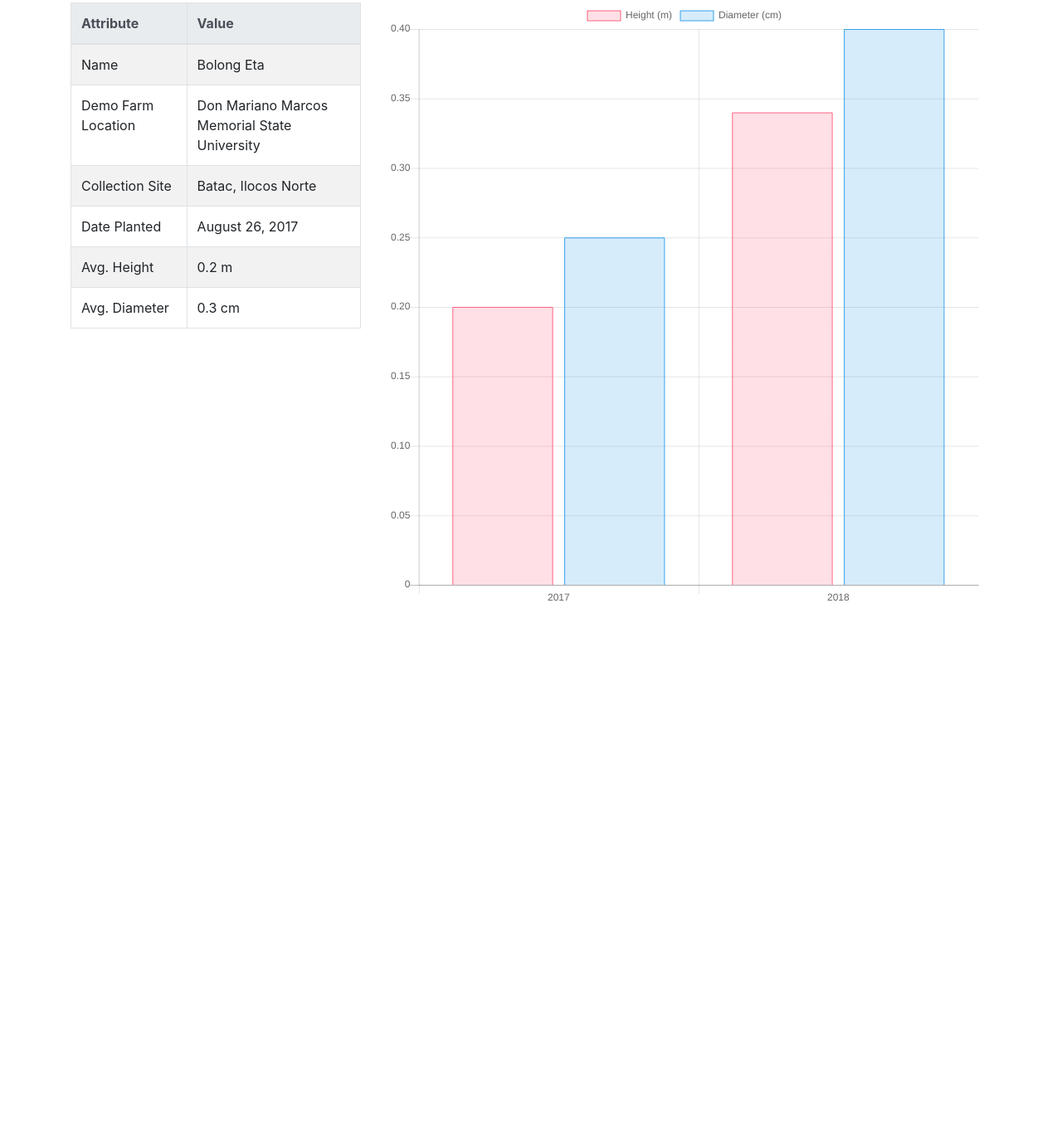
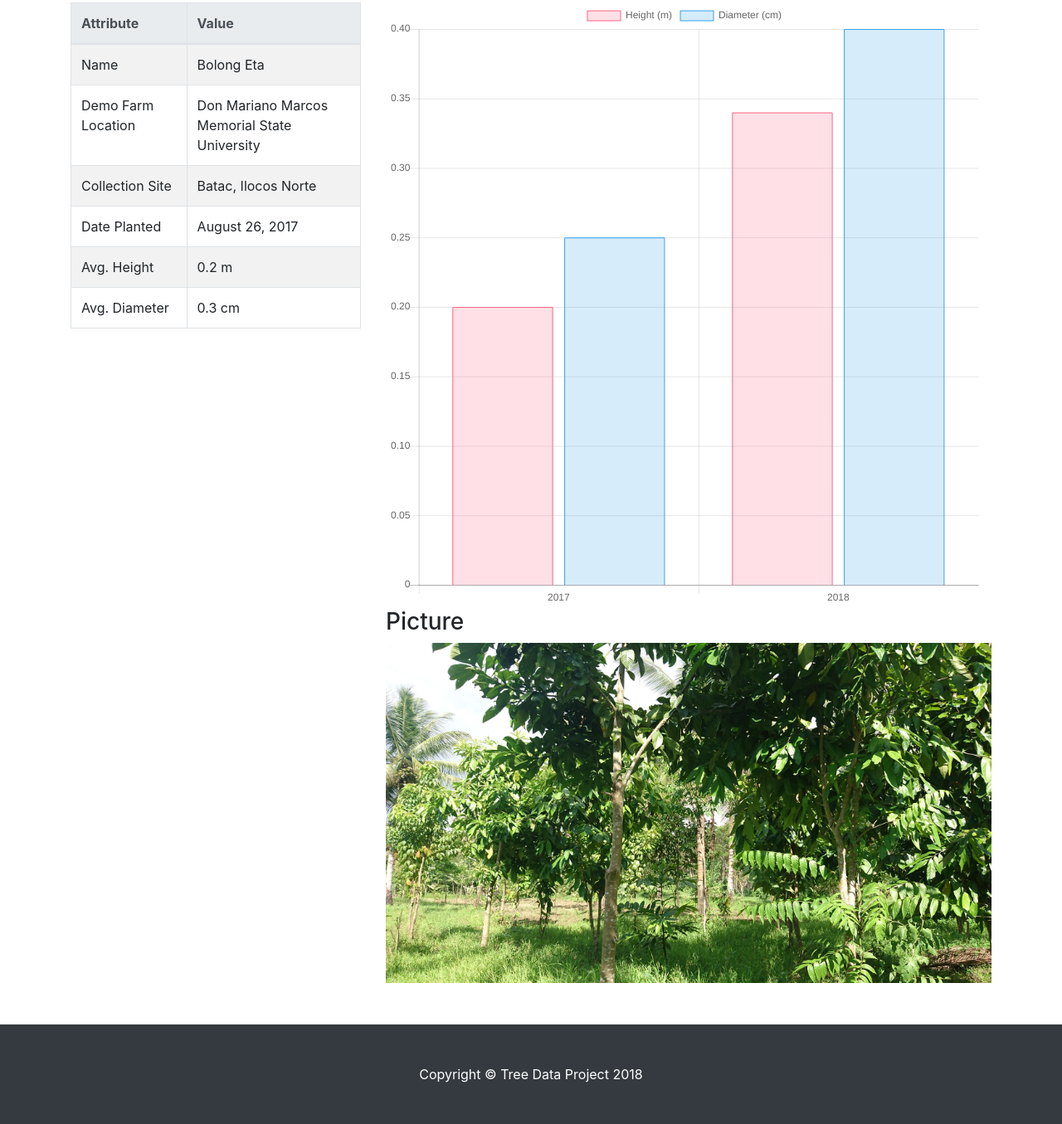
Before and after one commit to ciatph/web-trees, a website: page page_species.html in a window 1280 px wide. Shown: the part 208-1563 px from the top of the page at 83% size. Before the commit the page ends 941 px from the top, so only its background shows below. Drawn offline with Linux system fonts and the light colour scheme.

Commit message:
Redirected login to static form encoder page. Added species picture for phase 2 species.

```diff
--- a/page_species.html
+++ b/page_species.html
@@ -102,7 +102,14 @@
 
           <!-- graph column -->
           <div class="col-lg-8">
+              <div>
                   <canvas id="graph" width="400" height="400" style="float:right;"></canvas>
+              </div>
+
+              <div style="padding-top: 50px; padding-bottom: 50px;">
+                <h3>Picture</h3>
+                  <img src="images/bg/forest-08_opt.jpg" width="100%">
+              </div>
           </div>
           <!-- /.graph column -->
 
@@ -110,6 +117,14 @@
 
     </div>
     <!-- /.container -->
+
+    <!-- Footer -->
+    <footer class="py-5 bg-dark">
+      <div class="container">
+        <p class="m-0 text-center text-white">Copyright &copy; Tree Data Project 2018</p>
+      </div>
+      <!-- /.container -->
+    </footer>
 
     <!-- graph modal -->
     <div class="modal fade bd-example-modal-lg" tabindex="-1" role="dialog" aria-labelledby="myLargeModalLabel" aria-hidden="true" id="modal_graph">
```
Also changed, not shown: login.html (+2 -2 lines), page_phase2.html (line endings or trailing spaces). Lines whose indentation alone changed are shown as unchanged.
